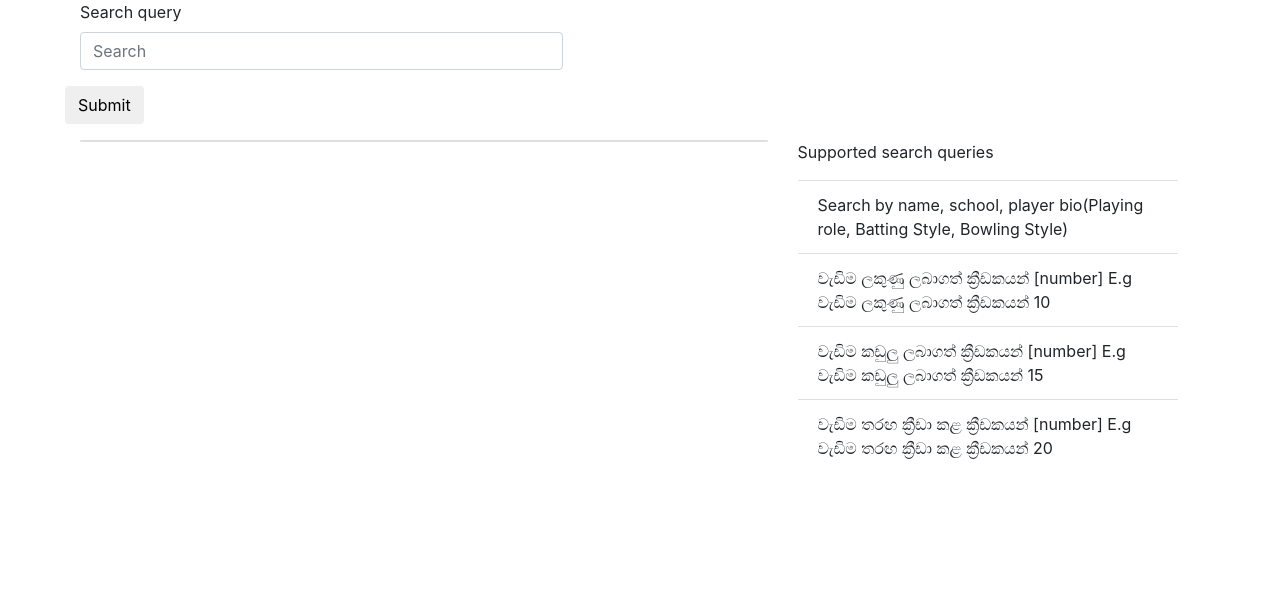
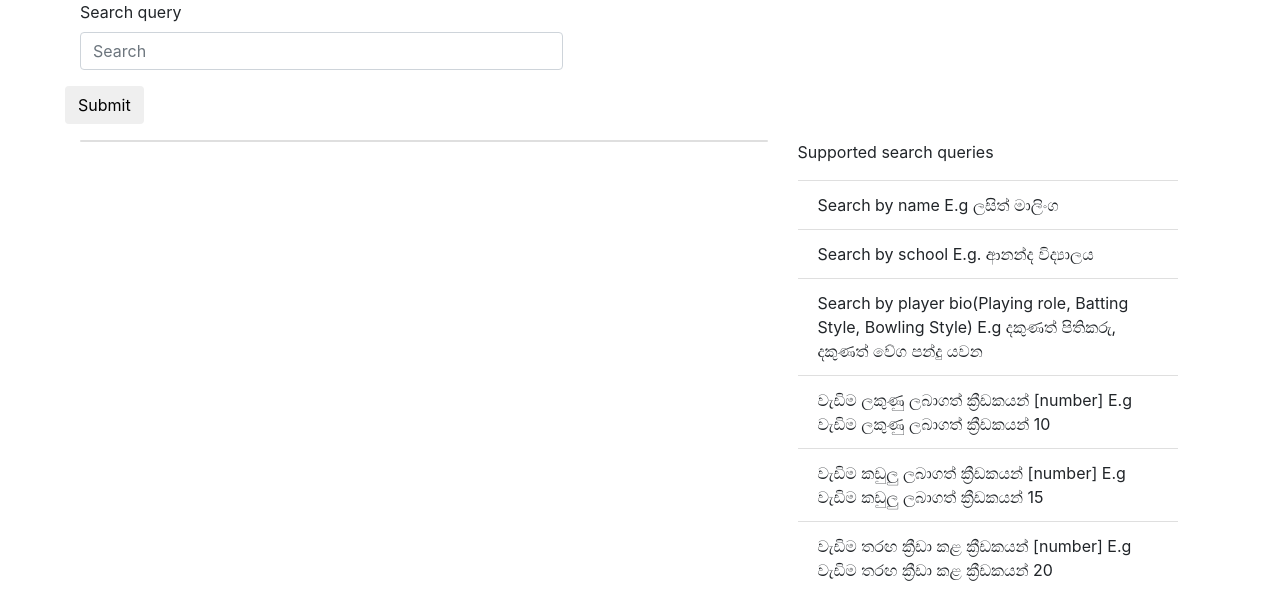
Before and after one commit to minullamahewage/ir_project_cricketers, a Flask app: page / in a window 1280 px wide. Shown: the top 616 px of the page. Run offline with Flask 2, Linux system fonts and the light colour scheme; some libraries are stand-ins or nearby versions.

Commit message:
updated eradme and webpage

```diff
--- a/templates/index.html
+++ b/templates/index.html
@@ -39,7 +39,9 @@
     <div class="col-sm-4">
       <p>Supported search queries</p>
       <ul class="list-group list-group-flush">
-        <li class="list-group-item">Search by name, school, player bio(Playing role, Batting Style, Bowling Style)</li>
+        <li class="list-group-item">Search by name E.g ලසිත් මාලිංග</li>
+        <li class="list-group-item">Search by school E.g. ආනන්ද විද්‍යාලය</li>
+        <li class="list-group-item">Search by player bio(Playing role, Batting Style, Bowling Style) E.g දකුණත් පිතිකරු, දකුණත් වේග පන්දු යවන</li>
         <li class="list-group-item">වැඩිම ලකුණු ලබාගත් ක්‍රීඩකයන් [number] E.g වැඩිම ලකුණු ලබාගත් ක්‍රීඩකයන් 10</li>
         <li class="list-group-item">වැඩිම කඩුලු ලබාගත් ක්‍රීඩකයන් [number] E.g වැඩිම කඩුලු ලබාගත් ක්‍රීඩකයන් 15</li>
         <li class="list-group-item">වැඩිම තරඟ ක්‍රීඩා කළ ක්‍රීඩකයන් [number] E.g වැඩිම තරඟ ක්‍රීඩා කළ ක්‍රීඩකයන් 20</li>
```
Also changed, not shown: README.md.
